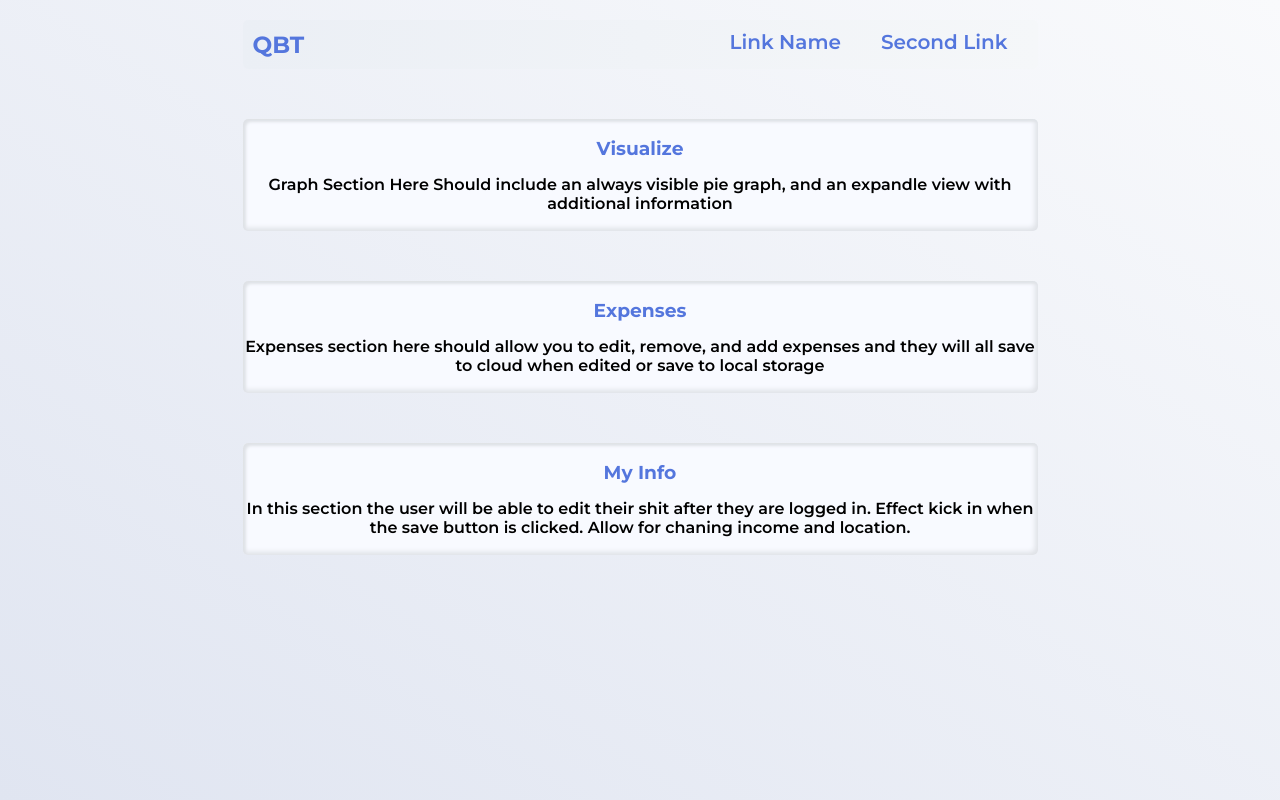
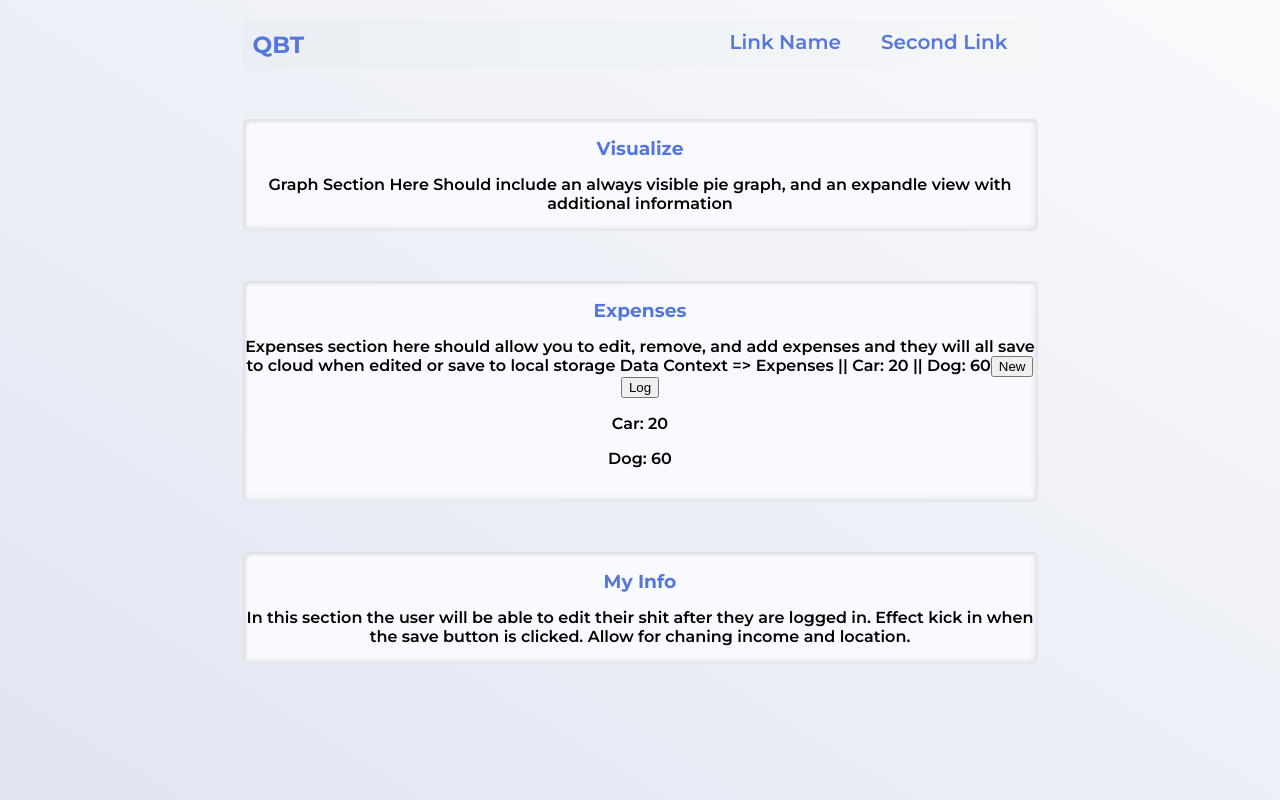
Before and after one commit to JoshBergman/QBT2, a React (Create React App) app: page / in a window 1280 px wide. Built offline with nearby package versions, Linux system fonts and the light colour scheme.

Commit message:
Fixed context issue. Starting to render expenses

```diff
--- a/src/Components/PageComponents/Expenses/Expenses.tsx
+++ b/src/Components/PageComponents/Expenses/Expenses.tsx
@@ -1,10 +1,31 @@
+import { useContext } from "react";
+
 import SectionCard from "../../UI/PageElements/SectionCard";
+import { DataContext } from "../../../Store/Data/DataContext";
+import RenderExpenses from "./RenderExpenses/RenderExpenses";
 
 const Expenses = () => {
+  const dCTX = useContext(DataContext).userData;
+  const dataCTX = dCTX.expenses;
+
+  const handleNewExp = () => {
+    dCTX.actions.remExpense("Car");
+  };
+
   return (
     <SectionCard sectionID="expenses" title="Expenses">
       Expenses section here should allow you to edit, remove, and add expenses
-      and they will all save to cloud when edited or save to local storage
+      and they will all save to cloud when edited or save to local storage Data
+      Context ={">"} Expenses || Car: {dataCTX.Car} || Dog: {dataCTX.Dog}
+      <button onClick={handleNewExp}>New</button>
+      <button
+        onClick={() => {
+          console.log(dataCTX);
+        }}
+      >
+        Log
+      </button>
+      <RenderExpenses />
     </SectionCard>
   );
 };
--- /dev/null
+++ b/src/Components/PageComponents/Expenses/RenderExpenses/RenderExpenses.tsx
@@ -0,0 +1,20 @@
+import { useContext } from "react";
+import { DataContext } from "../../../../Store/Data/DataContext";
+
+const RenderExpenses = () => {
+  const dataCTX = useContext(DataContext).userData;
+  const expenses = dataCTX.expenses; //returns object of expenses ex: {groceries: 20, etc}
+
+  const returnExpenseCards = () => {
+    const expenseKeys = Object.keys(expenses);
+    const cards: React.ReactNode[] = [];
+
+    expenseKeys.forEach((key) => {
+      cards.push(<p key={key}>{key + ": " + expenses[key]}</p>);
+    });
+    return cards;
+  };
+  return <div>{returnExpenseCards()}</div>;
+};
+
+export default RenderExpenses;
--- a/src/Components/UI/Header/Header.tsx
+++ b/src/Components/UI/Header/Header.tsx
@@ -2,7 +2,7 @@ import { useContext } from "react";
 
 import styles from "./Header.module.css";
 import HeaderNavigation from "./HeaderComponents/HeaderNavigation";
-import { ThemeContext } from "../../../Store/ThemeContext";
+import { ThemeContext } from "../../../Store/Theme/ThemeContext";
 
 const Header = () => {
   const themeCTX = useContext(ThemeContext).theme;
--- a/src/Components/UI/Header/HeaderComponents/HeaderNavigation.tsx
+++ b/src/Components/UI/Header/HeaderComponents/HeaderNavigation.tsx
@@ -1,7 +1,7 @@
 import { useContext } from "react";
 
 import styles from "./HeaderNavigation.module.css";
-import { ThemeContext } from "../../../../Store/ThemeContext";
+import { ThemeContext } from "../../../../Store/Theme/ThemeContext";
 
 const HeaderNavigation = () => {
   const themeCTX = useContext(ThemeContext).theme;
--- a/src/Components/UI/PageElements/SectionCard.tsx
+++ b/src/Components/UI/PageElements/SectionCard.tsx
@@ -1,7 +1,7 @@
 import { useContext } from "react";
 
 import styles from "./SectionCard.module.css";
-import { ThemeContext } from "../../../Store/ThemeContext";
+import { ThemeContext } from "../../../Store/Theme/ThemeContext";
 
 interface ISectionCardProps {
   sectionID: string;
--- /dev/null
+++ b/src/Store/Data/DataContext.tsx
@@ -0,0 +1,29 @@
+import React from "react";
+
+export interface IUserData {
+  user: { [index: string]: string | number };
+  expenses: { [index: string]: string | number };
+  actions: { [index: string]: Function };
+}
+
+export const userDataDefault: IUserData = {
+  user: {
+    salary: 50000,
+    location: "Tennesse",
+  },
+  expenses: {
+    Car: 20,
+    Dog: 60,
+  },
+  actions: {
+    newExpense: () => {},
+    remExpense: () => {},
+    modifyExpense: () => {},
+  },
+};
+
+const userData = { ...userDataDefault };
+
+export const DataContext = React.createContext({
+  userData,
+});
--- /dev/null
+++ b/src/Store/Data/DataProvider.tsx
@@ -0,0 +1,61 @@
+import { useState } from "react";
+
+import { DataContext, userDataDefault, IUserData } from "./DataContext";
+
+interface IProviderProps {
+  children: React.ReactNode;
+}
+
+export const DataProvider = ({ children }: IProviderProps) => {
+  const [currUserInfo, setCurrUserInfo] = useState<IUserData["user"]>(
+    userDataDefault.user
+  );
+  const [currExpenses, setCurrExpenses] = useState<IUserData["expenses"]>(
+    userDataDefault.expenses
+  );
+
+  //todo remove this once user info is handled. Also delete export reference of it
+  const shutupeslint = () => {
+    setCurrUserInfo({});
+  };
+
+  const newExpense = (newExpName: string, newExpAmount: number) => {
+    const newExpenses = { ...currExpenses };
+    newExpenses[newExpName] = newExpAmount;
+    setCurrExpenses(newExpenses);
+  };
+
+  const remExpense = (expName: string) => {
+    const newExpenses = { ...currExpenses };
+    delete newExpenses[expName];
+    setCurrExpenses(newExpenses);
+  };
+
+  const modifyExpense = (
+    ogExpName: string,
+    newExpName: string,
+    newExpAmount: number
+  ) => {
+    const newExpenses = { ...currExpenses };
+
+    delete newExpenses[ogExpName];
+    newExpenses[newExpName] = newExpAmount;
+  };
+
+  const finalUserData: IUserData = {
+    user: currUserInfo,
+    expenses: { ...currExpenses },
+    actions: {
+      newExpense: newExpense,
+      remExpense: remExpense,
+      modifyExpense: modifyExpense,
+      deleteme: shutupeslint,
+    },
+  };
+
+  return (
+    <DataContext.Provider value={{ userData: finalUserData }}>
+      {children}
+    </DataContext.Provider>
+  );
+};
--- a/src/index.tsx
+++ b/src/index.tsx
@@ -4,7 +4,8 @@ import "./index.css";
 import App from "./App";
 // import reportWebVitals from "./reportWebVitals";
 
-import { ThemeProvider } from "./Store/ThemeProvider";
+import { ThemeProvider } from "./Store/Theme/ThemeProvider";
+import { DataProvider } from "./Store/Data/DataProvider";
 
 const root = ReactDOM.createRoot(
   document.getElementById("root") as HTMLElement
@@ -12,7 +13,9 @@ const root = ReactDOM.createRoot(
 root.render(
   <React.StrictMode>
     <ThemeProvider>
-      <App />
+      <DataProvider>
+        <App />
+      </DataProvider>
     </ThemeProvider>
   </React.StrictMode>
 );
```
Also changed, not shown: src/Store/Theme/ThemeContext.tsx (renamed from src/Store/ThemeContext.tsx), src/Store/Theme/ThemeProvider.tsx (renamed from src/Store/ThemeProvider.tsx).
